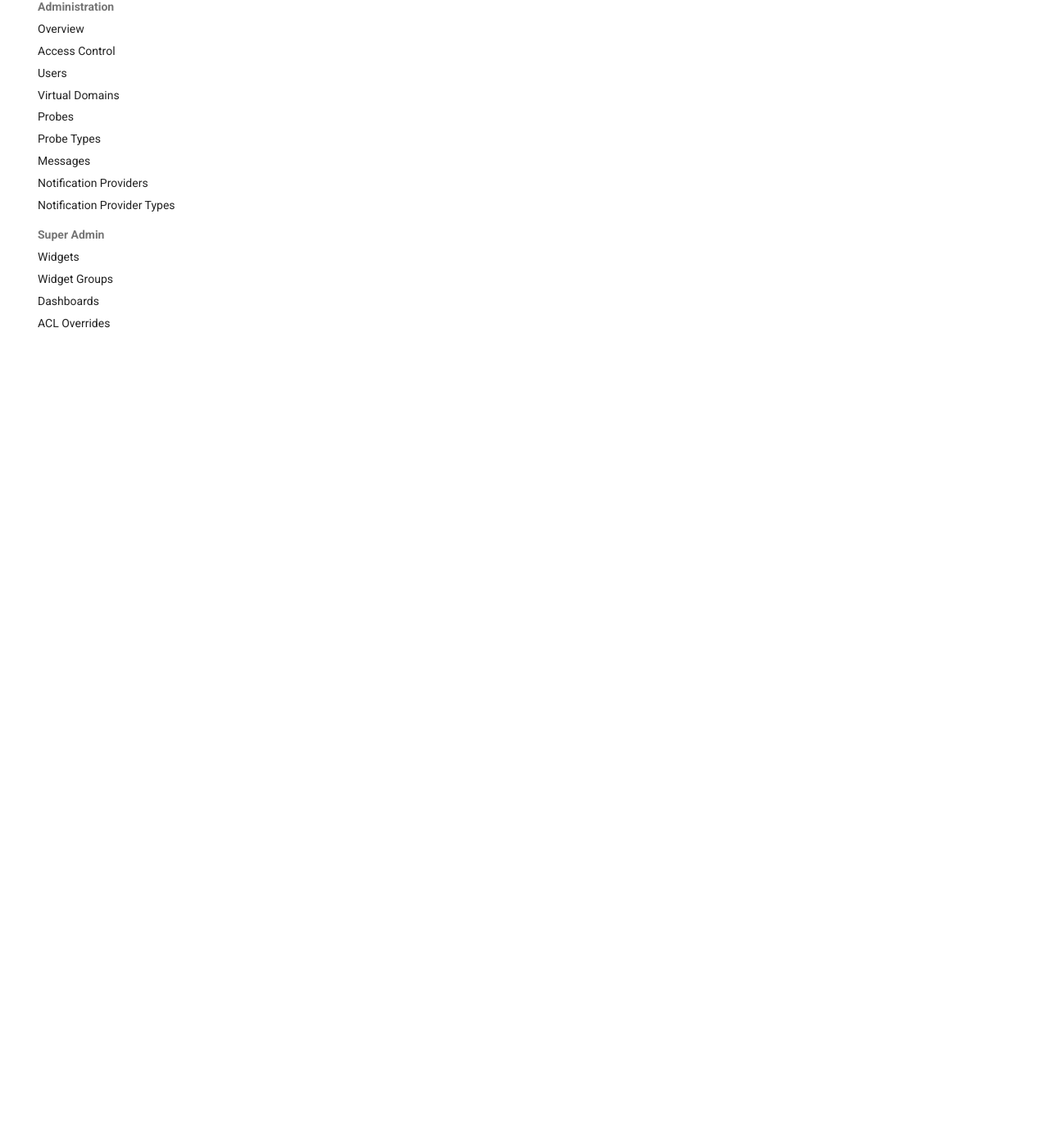
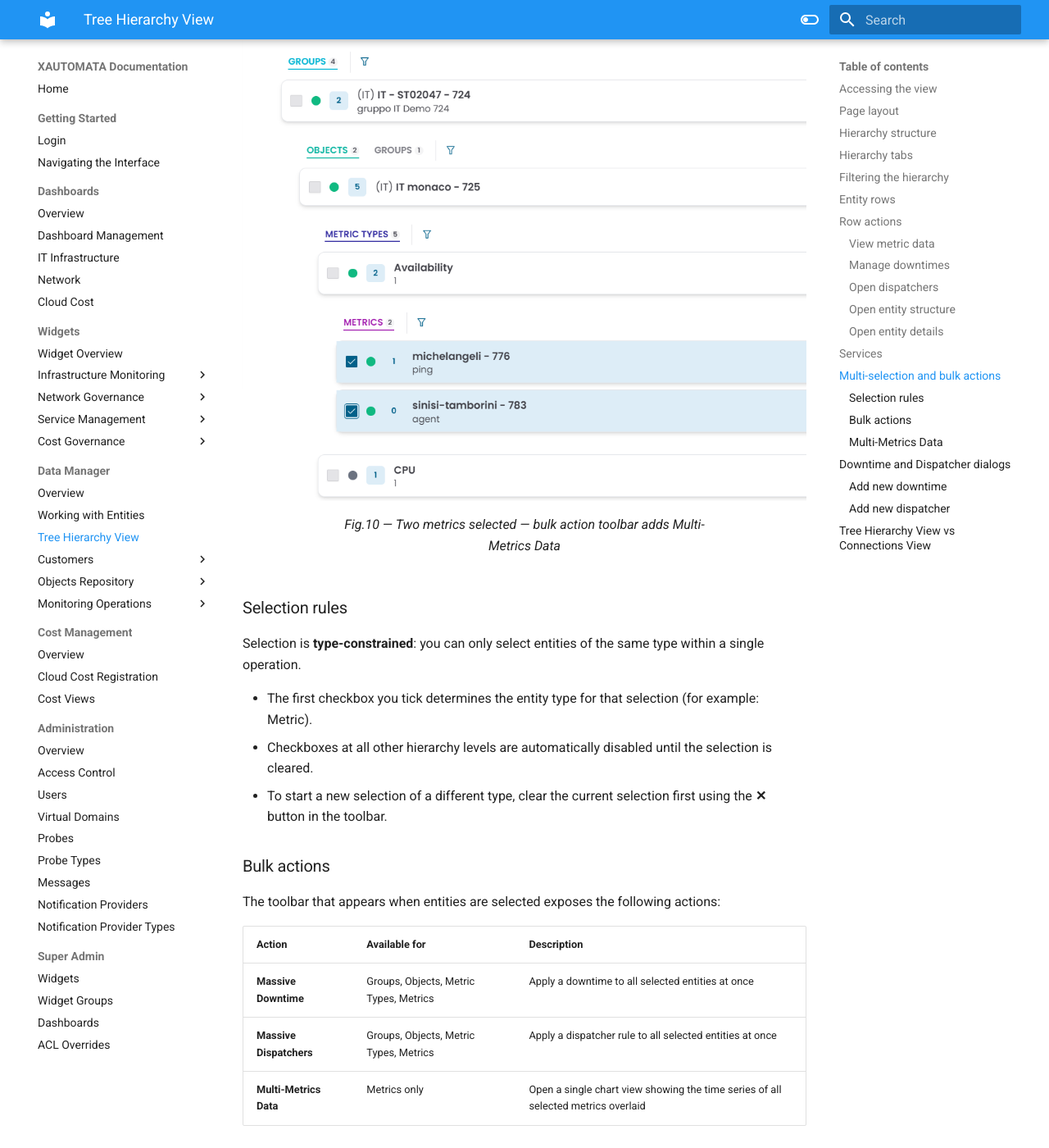
Before and after one commit to xautomata/User-Interface-Manual, an MkDocs documentation site: the page built from docs/data_manager/tree_hierarchy_view.md, in a window 1280 px wide and 1400 px high, scrolled down 7855 px. Shown: the whole window at 82% size. Built offline with MkDocs 1.6.1 and Material for MkDocs 9.7.7, drawn with Linux system fonts in a browser that asks for light colours; some of the changed text lies outside the part shown.

Commit message:
Enhance Tree Hierarchy View documentation with new sections on multi-selection, bulk actions, and dialogs; add relevant images for clarity.

```diff
--- a/docs/data_manager/tree_hierarchy_view.md
+++ b/docs/data_manager/tree_hierarchy_view.md
@@ -114,18 +114,21 @@ Each row exposes contextual action icons depending on the entity type.
 
 Click the **chart icon** to open the metric data modal.
 
-The modal displays:
+The modal displays the historical time series for the selected metric, with:
 
-- Time range filters
-- Historical values in table or chart form
+- **Start date** and **End date** pickers to set the time range
+- **UPDATE** button to refresh the chart with the selected range
+- **RESET** button to restore the default range
+- **Zoom range** shortcuts: 1h, 3h, 6h, 12h, 24h
+- A breadcrumb at the top showing the full path of the metric in the hierarchy
 
 ![Metric data modal](../images/data_manager/tree_hierarchy/metric_data_modal.png)
 /// caption
-Fig.6 — Metric data modal with historical values and time filters
+Fig.6 — Metric data modal — time series chart with date range controls
 ///
 
 !!! info
-    Use the date range selector to focus the analysis on a specific period.
+    Use the date range selector to focus the analysis on a specific period. Each metric is displayed as a separate chart if the modal is opened from a multi-selection (see [Multi-Metrics Data](#multi-metrics-data)).
 
 ---
 
@@ -185,6 +188,105 @@ Fig.8 — Service data modal — example: forecast cost monthly
 
 ---
 
+## Multi-selection and bulk actions
+
+Groups, Objects, Metric Types, and Metrics each display a **checkbox** on the left of their rows.
+Checking a checkbox selects that entity and activates a bulk action toolbar at the top of the hierarchy panel.
+
+![Multi-selection toolbar — groups selected](../images/data_manager/tree_hierarchy/multi_selection_groups.png)
+/// caption
+Fig.9 — Two groups selected — bulk action toolbar shows Massive Downtime and Massive Dispatchers
+///
+
+![Multi-selection toolbar — metrics selected](../images/data_manager/tree_hierarchy/multi_selection_metrics.png)
+/// caption
+Fig.10 — Two metrics selected — bulk action toolbar adds Multi-Metrics Data
+///
+
+### Selection rules
+
+Selection is **type-constrained**: you can only select entities of the same type within a single operation.
+
+- The first checkbox you tick determines the entity type for that selection (for example: Metric).
+- Checkboxes at all other hierarchy levels are automatically disabled until the selection is cleared.
+- To start a new selection of a different type, clear the current selection first using the **✕** button in the toolbar.
+
+### Bulk actions
+
+The toolbar that appears when entities are selected exposes the following actions:
+
+| Action | Available for | Description |
+|---|---|---|
+| **Massive Downtime** | Groups, Objects, Metric Types, Metrics | Apply a downtime to all selected entities at once |
+| **Massive Dispatchers** | Groups, Objects, Metric Types, Metrics | Apply a dispatcher rule to all selected entities at once |
+| **Multi-Metrics Data** | Metrics only | Open a single chart view showing the time series of all selected metrics overlaid |
+
+### Multi-Metrics Data
+
+When two or more **Metrics** are selected, the **Multi-Metrics Data** action opens a combined chart view.
+
+Each selected metric is displayed as a separate chart, stacked vertically, sharing the same time axis and zoom controls.
+
+![Multi-Metrics Data view](../images/data_manager/tree_hierarchy/multi_metrics_data.png)
+/// caption
+Fig.11 — Multi-Metrics Data — two CPU metrics displayed on a shared time axis
+///
+
+Use the **Start date** and **End date** fields at the top to set the time range, then click **UPDATE** to refresh all charts. The **Zoom range** shortcuts (1h, 3h, 6h, 12h, 24h) adjust the visible window across all charts simultaneously.
+
+---
+
+## Downtime and Dispatcher dialogs
+
+### Add new downtime
+
+Clicking the downtime action (on a single row or via Massive Downtime) opens the **Add new downtime** dialog.
+
+![Add new downtime dialog](../images/data_manager/tree_hierarchy/downtime_modal.png)
+/// caption
+Fig.12 — Add new downtime dialog
+///
+
+| Field | Description |
+|---|---|
+| Code | Auto-generated identifier (editable) |
+| Description | Optional description |
+| Start | Start date and time of the downtime window |
+| End | End date and time of the downtime window |
+| Calendar | Alternative to fixed dates — use a calendar schedule to define the downtime window |
+| Country | Optional geographic filter |
+| State/Province | Optional geographic filter |
+| Status | Active or Disabled |
+
+!!! warning
+    You must provide either **Start + End dates** or a **Calendar**. The dialog will not save without at least one of these.
+
+### Add new dispatcher
+
+Clicking the dispatcher action opens the **Add new dispatcher** dialog.
+
+![Add new dispatcher dialog](../images/data_manager/tree_hierarchy/dispatcher_modal.png)
+/// caption
+Fig.13 — Add new dispatcher dialog
+///
+
+| Field | Description |
+|---|---|
+| Type | Dispatcher type |
+| Level | Severity level that triggers the dispatcher |
+| Code | Unique identifier |
+| Description | Optional description |
+| Calendar | Calendar that controls when the dispatcher is active |
+| Notification Provider | Delivery channel for the notification |
+| Message | Message template to use |
+| Data profile | Additional data profile configuration |
+| Status | Active or Disabled |
+| Remember it | Repeat behavior setting |
+| Delay | Delay before the dispatcher fires |
+| Country / State Province | Optional geographic filters |
+
+---
+
 ## Tree Hierarchy View vs Connections View
 
 | | Tree Hierarchy View | Connections View |
```
Also changed, not shown: docs/images/data_manager/tree_hierarchy/dispatcher_modal.png (added), docs/images/data_manager/tree_hierarchy/multi_metrics_data.png (added), docs/images/data_manager/tree_hierarchy/multi_selection_groups.png (added), docs/images/data_manager/tree_hierarchy/multi_selection_metrics.png (added).
